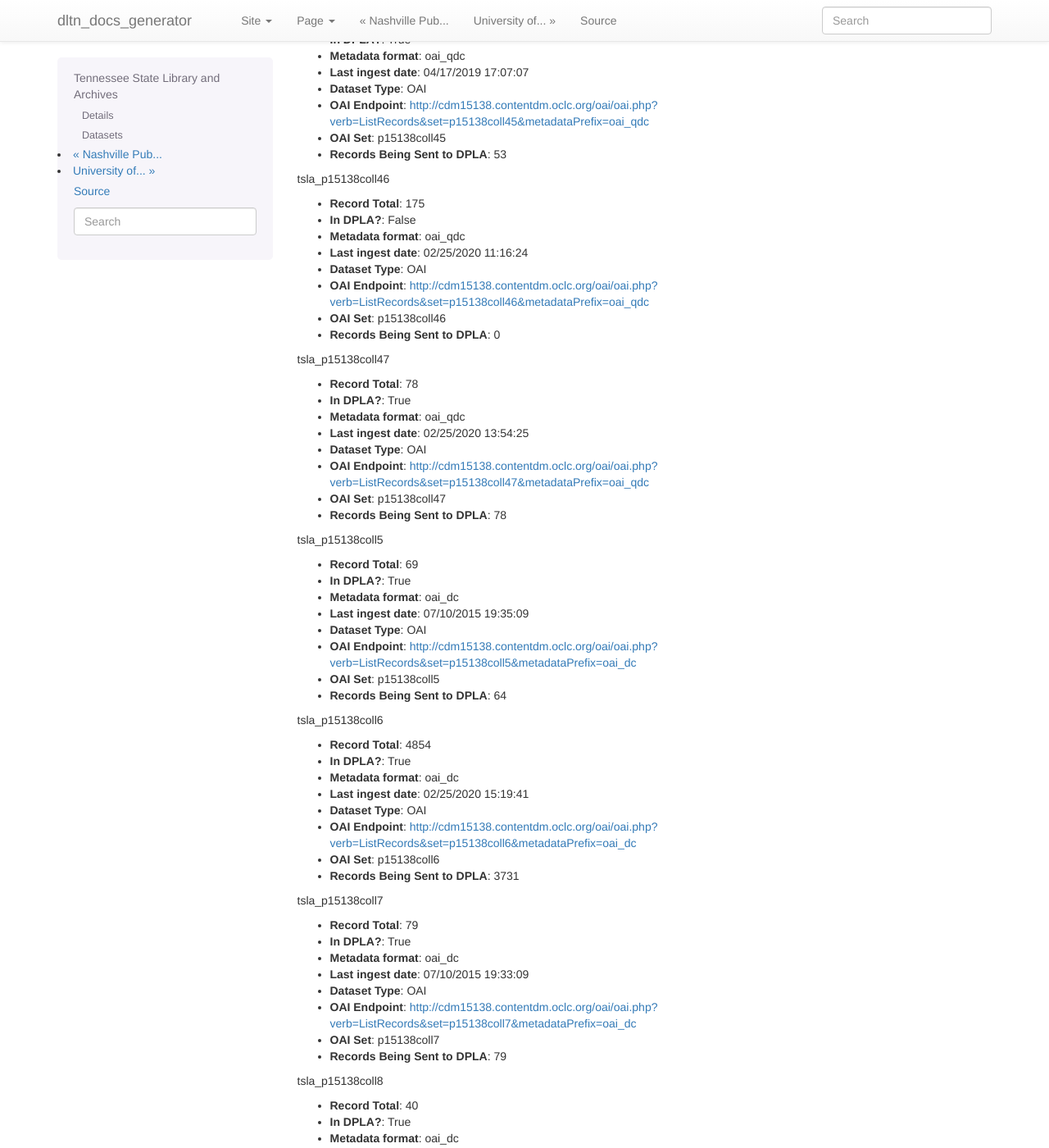
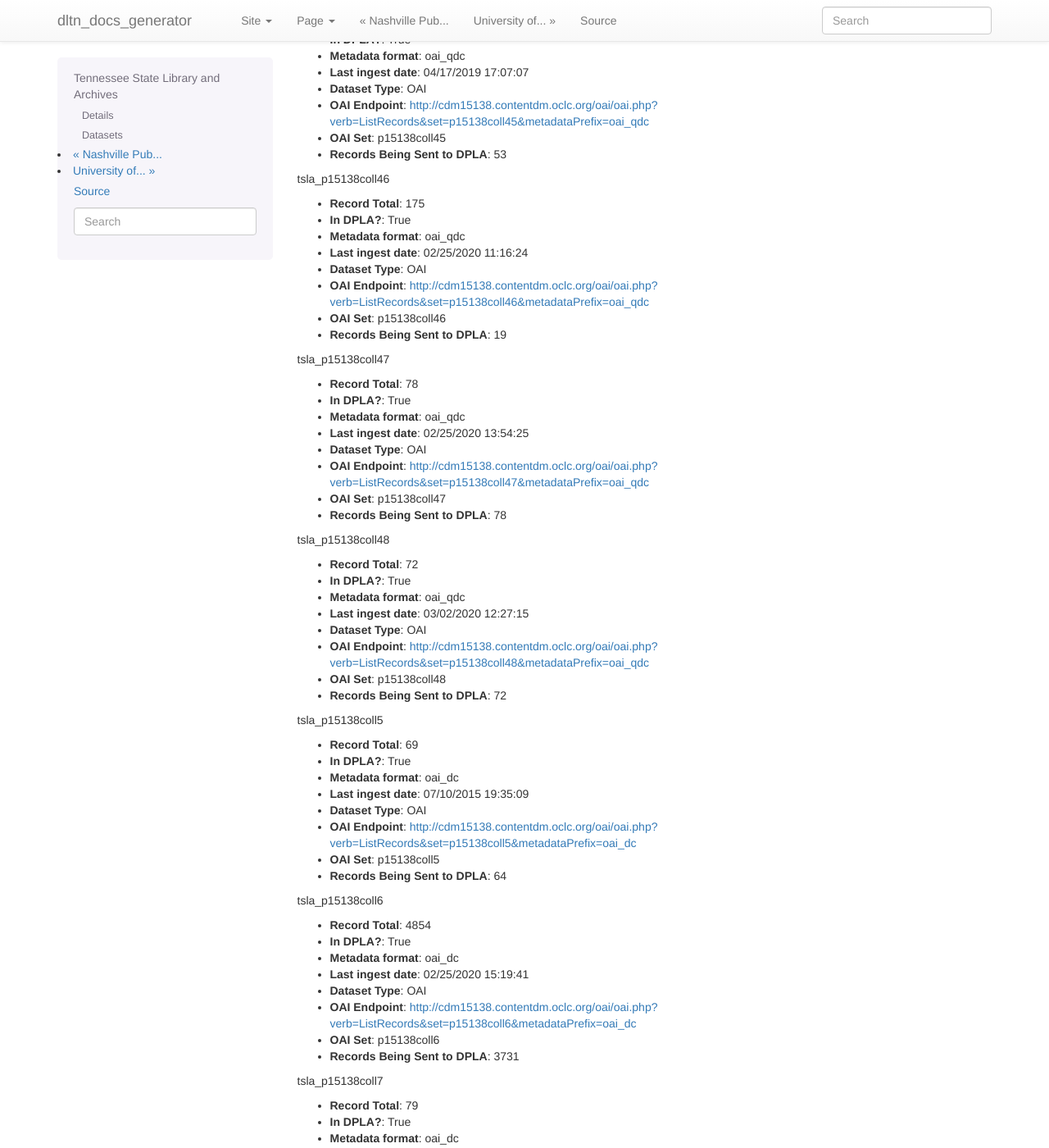
Before and after one commit to DigitalLibraryofTennessee/dltn_docs_generator, a Sphinx documentation site: the page built from docs/providers/tslar0.rst, in a window 1280 px wide and 1400 px high, scrolled down 10458 px. Shown: the whole window at 82% size. Built offline with Sphinx 7.4.7, drawn with Linux system fonts in a browser that asks for light colours; pages that are not in the unit, such as notebooks, are missing from menus; some of the changed text lies outside the part shown.

Commit message:
Update TSLA numbers for March 2020 ingest.

```diff
--- a/docs/providers/tslar0.rst
+++ b/docs/providers/tslar0.rst
@@ -9,11 +9,11 @@ Details
 
 **Description**: contact: Jami Awalt platform: ContentDM
 
-**OAI endpoint**: http://cdm15138.contentdm.oclc.org/oai/oai.php
+**OAI endpoint**:
 
-**Total records in Repox**: 31340
+**Total records in Repox**: 31412
 
-**Page last updated**: 2020-02-26
+**Page last updated**: 2020-03-17
 
 Datasets
 --------
@@ -631,13 +631,13 @@ tsla_p15138coll45
 tsla_p15138coll46
 
 * **Record Total**: 175
-* **In DPLA?**: False
+* **In DPLA?**: True
 * **Metadata format**: oai_qdc
 * **Last ingest date**: 02/25/2020 11:16:24
 * **Dataset Type**: OAI
 * **OAI Endpoint**: http://cdm15138.contentdm.oclc.org/oai/oai.php?verb=ListRecords&set=p15138coll46&metadataPrefix=oai_qdc
 * **OAI Set**: p15138coll46
-* **Records Being Sent to DPLA**: 0
+* **Records Being Sent to DPLA**: 19
 
 
 
@@ -651,6 +651,19 @@ tsla_p15138coll47
 * **OAI Endpoint**: http://cdm15138.contentdm.oclc.org/oai/oai.php?verb=ListRecords&set=p15138coll47&metadataPrefix=oai_qdc
 * **OAI Set**: p15138coll47
 * **Records Being Sent to DPLA**: 78
+
+
+
+tsla_p15138coll48
+
+* **Record Total**: 72
+* **In DPLA?**: True
+* **Metadata format**: oai_qdc
+* **Last ingest date**: 03/02/2020 12:27:15
+* **Dataset Type**: OAI
+* **OAI Endpoint**: http://cdm15138.contentdm.oclc.org/oai/oai.php?verb=ListRecords&set=p15138coll48&metadataPrefix=oai_qdc
+* **OAI Set**: p15138coll48
+* **Records Being Sent to DPLA**: 72
 
 
 
```
